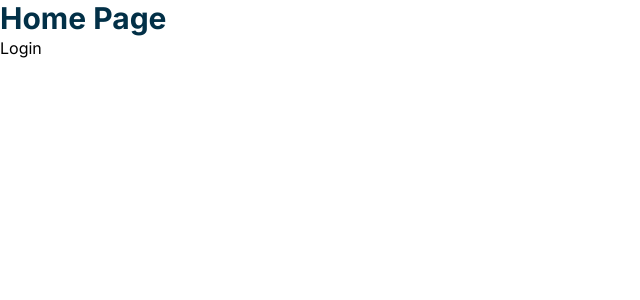
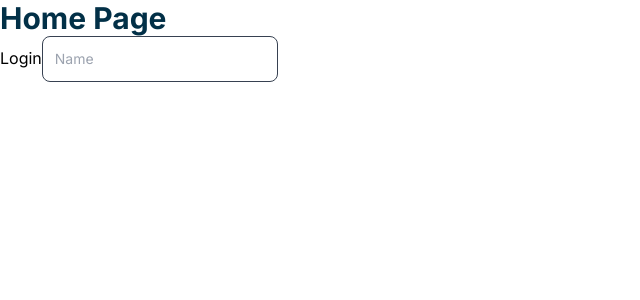
Before and after one commit to Aori297/blogapp, a React (Vite) app in the folder client/: page / in a window 1280 px wide. Shown: the top 300 px of the page, without its empty margins (0-640 px from the left). Built offline with nearby package versions, Linux system fonts and the light colour scheme; the HTML template or start-up script is replaced by a standard one; a web font is replaced by a local one.

Commit message:
forwardRef

```diff
--- a/client/package.json
+++ b/client/package.json
@@ -10,7 +10,9 @@
     "preview": "vite preview"
   },
   "dependencies": {
+    "@headlessui/react": "^2.1.2",
     "@hookform/resolvers": "^3.9.0",
+    "clsx": "^2.1.1",
     "react": "^18.3.1",
     "react-dom": "^18.3.1",
     "react-hook-form": "^7.52.2",
--- /dev/null
+++ b/client/src/componenets/forms/Input.jsx
@@ -0,0 +1,10 @@
+import { forwardRef } from "react";
+import clsx from 'clsx';
+
+const Input = forwardRef(({ type = 'text', className, ...props}, ref) => {
+  return <input type={type} className={clsx('p-3 border border-gray-700 text-sm text-gray-800 focus:border-dark focus-visible:outline-none rounded-lg',className)} {...props} ref={ref}/>;
+})
+
+Input.displayName = 'Input';
+
+export default Input;
--- a/client/src/pages/HomePage.jsx
+++ b/client/src/pages/HomePage.jsx
@@ -1,11 +1,13 @@
 import React from 'react'
 import { Link } from 'react-router-dom'
+import Input from '../componenets/forms/Input'
 
 const HomePage = () => {
   return (
     <div>
       <h1 className="text-3xl text-[#023047] font-bold">Home Page</h1>
-     <Link to ='/login'>Login</Link>
+      <Link to ='/login'>Login</Link>
+      <Input placeholder='Name' />
     </div>
 
   )
```
Also changed, not shown: client/src/componenets/forms/Button.jsx (added), 1 other file (tests, documents, lock files or other folders).
